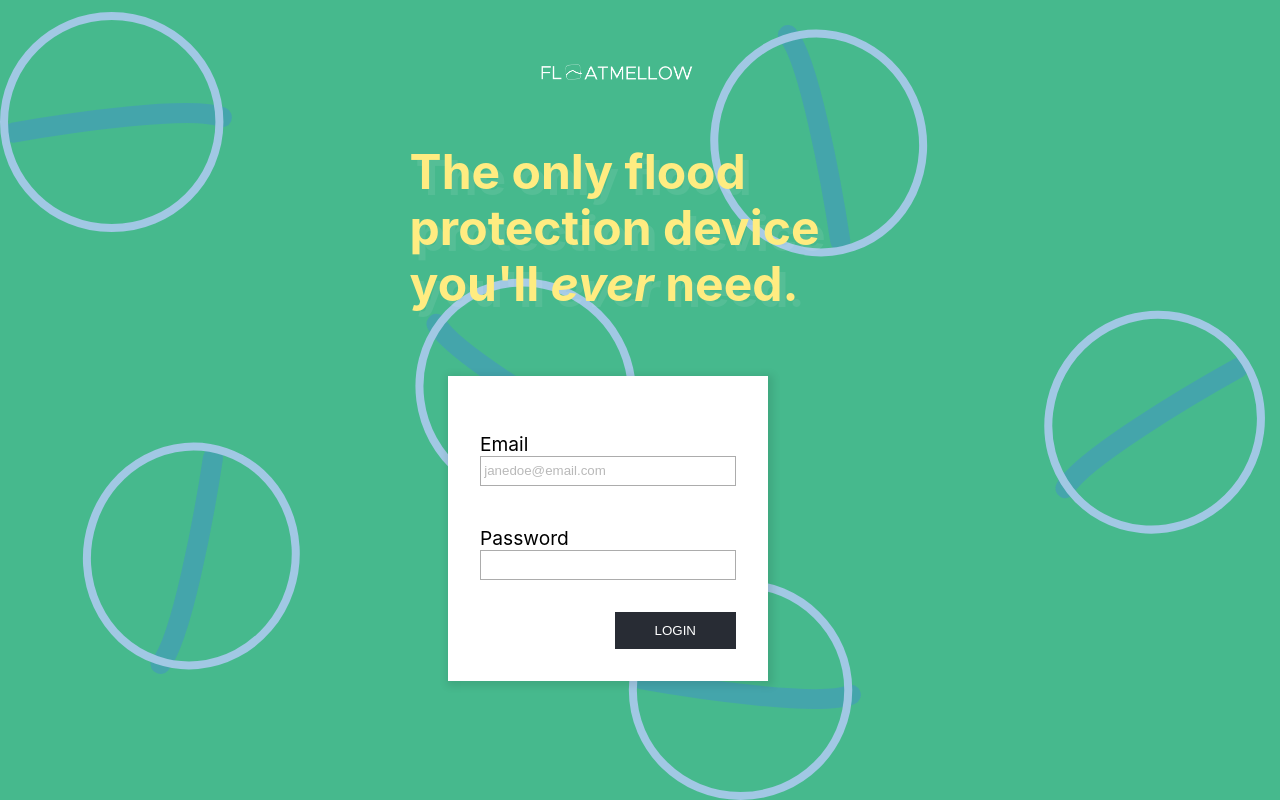
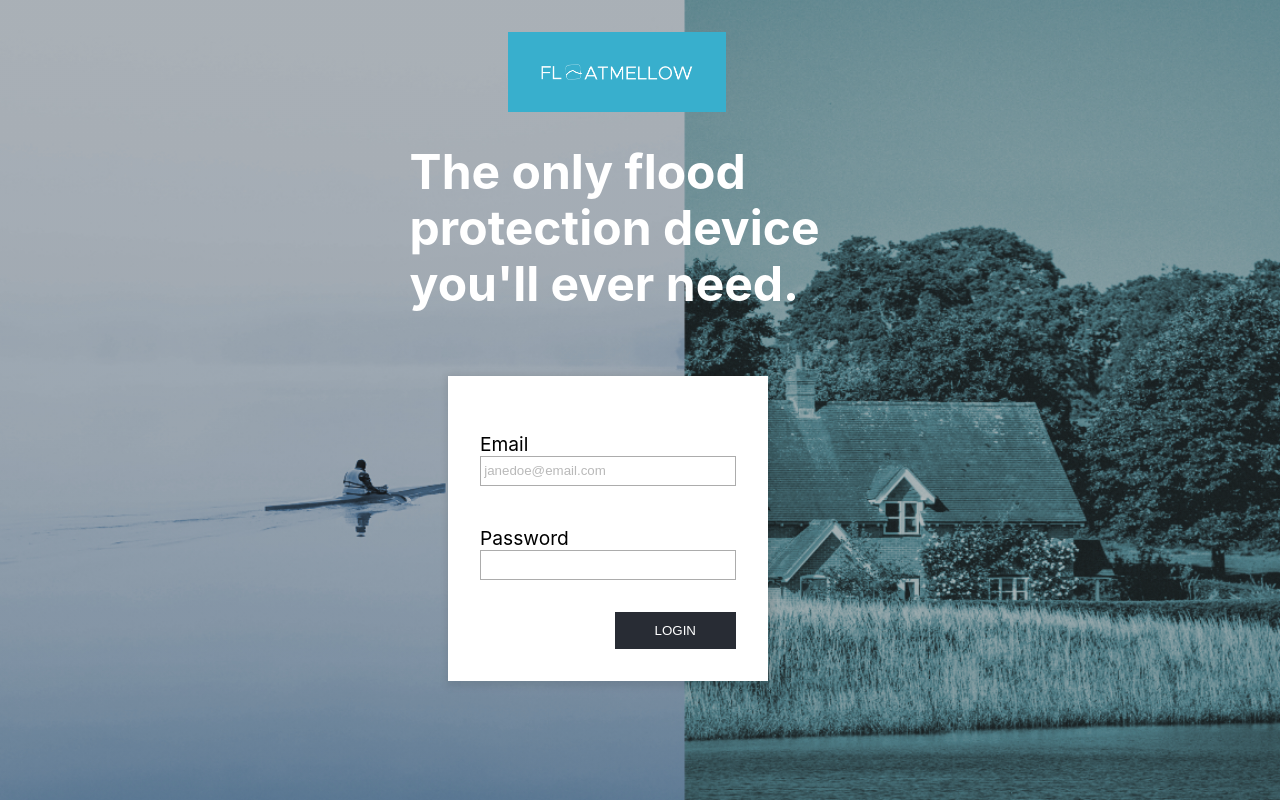
Before and after one commit to CSumm/dashboard-app, a React (Create React App) app: page /login in a window 1280 px wide. Built offline with nearby package versions, Linux system fonts and the light colour scheme; no server answers.

Commit message:
Fix background for login

```diff
--- a/src/Pages/Login.css
+++ b/src/Pages/Login.css
@@ -1,9 +1,5 @@
 button[type="submit"]{
   text-transform: uppercase;
-}
-
-.emphasis {
-  font-style: italic;
 }
 
 .btn {
@@ -18,8 +14,9 @@ button[type="submit"]{
   display: block;
     width: 60%;
     align-self: flex-end;
-    padding: 2rem 0;
+    padding: 2rem 2rem;
     margin-right: 6%;
+    background-color: #38afcd;
   }
 
   .vertical-fieldset {
@@ -27,14 +24,14 @@ button[type="submit"]{
   }
 
   .login {
+    position: relative;
     width: 100%;
     height: 100vh;
     padding-bottom: 10rem;
     display: flex;
     flex-direction: column;
-    background-image: url("../floatmellow_background.svg");
-    background-color: rgb(70, 185, 141);
-    background-repeat: repeat;
+    background:linear-gradient(0deg, rgba(54, 54, 54, 0.3), rgba(54, 54, 54, 0.3)), url(../floatmellow_img1.jpg);
+    background-repeat: no-repeat;
     background-size: cover;
   }
 
@@ -51,8 +48,7 @@ button[type="submit"]{
     width: 100%;
     font-size: 2.3rem;
     line-height: 2.5rem;
-    color: rgb(255, 236, 129);
-    text-shadow: 6px 6px rgba(255, 255, 255, 0.082);
+    color: #fff;
     padding: 2rem;
   }
 
@@ -98,7 +94,6 @@ button[type="submit"]{
 
   .logo {
       width: 20%;
-      padding: 2rem 0;
       align-self: initial;
     }
 
--- a/src/Pages/Login.js
+++ b/src/Pages/Login.js
@@ -36,7 +36,7 @@ function passwordValueChange(e){
             <div className="login-heading">
             <img className="logo" src={logo} alt="Floatmellow logo in blue"/>
             <h1 className="login-header">
-                The only flood protection device you'll <span className="emphasis">ever</span> need.
+                The only flood protection device you'll ever need.
             </h1>
             </div>
           <form className="login-form" onSubmit={handleSubmit}>
```
Also changed, not shown: src/floatmellow_background.svg (deleted), src/floatmellow_img1.jpg (added).
